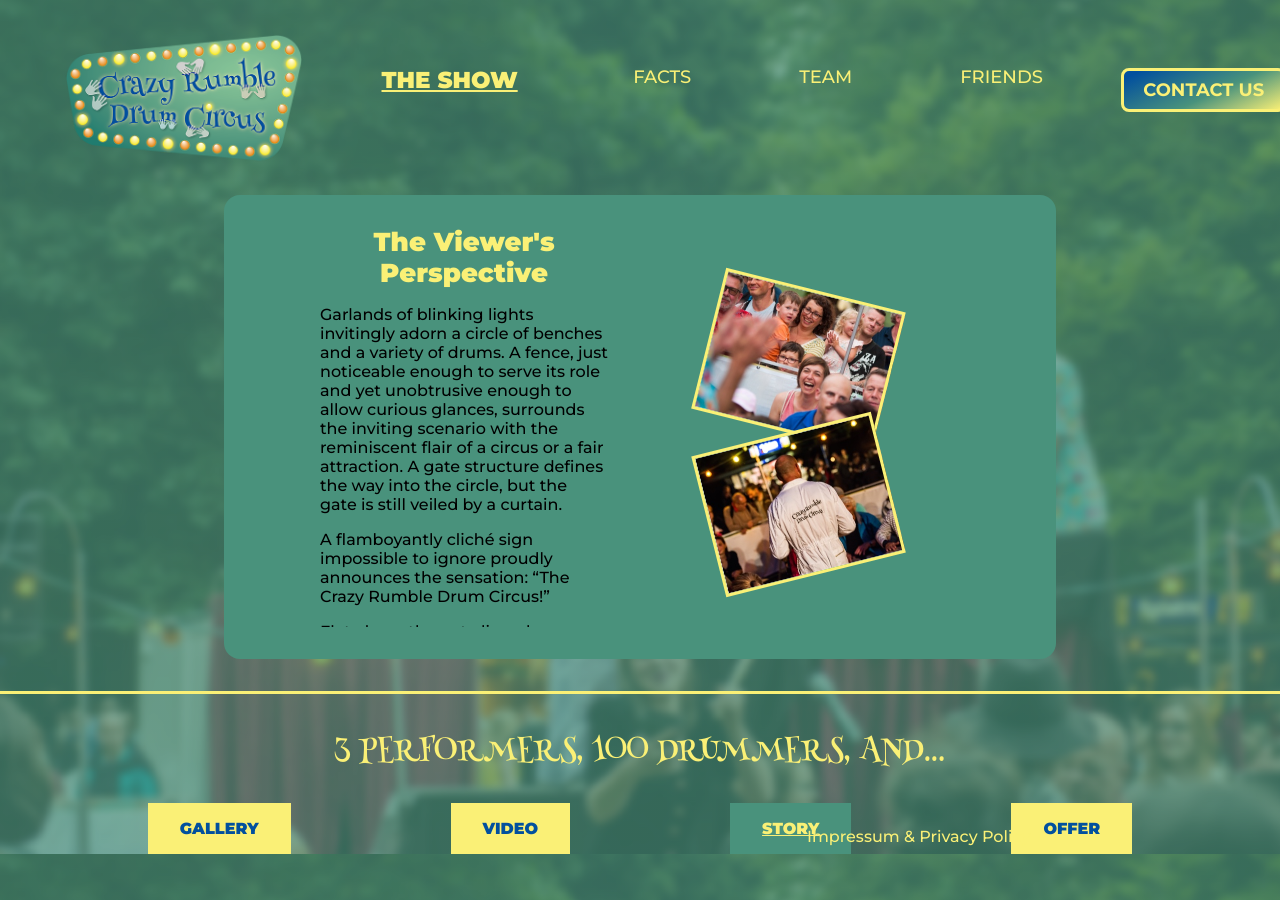
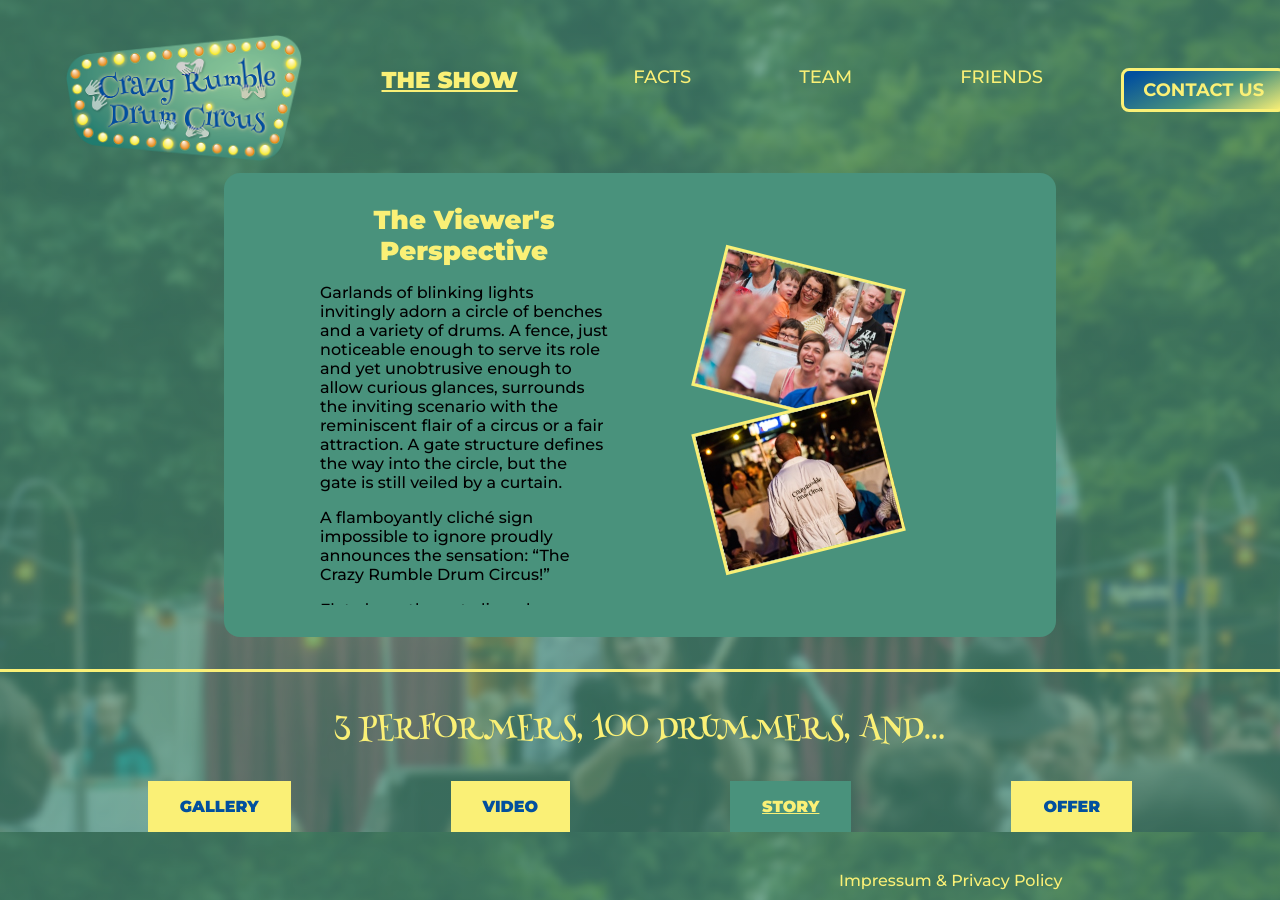
Before and after one commit to matteocarpi/crdc, a Jekyll site: the page built from story.md, in a window 1280 px wide. Built offline with Jekyll 4.4.1, drawn with Linux system fonts in a browser that asks for light colours; nearby versions of some CDN libraries; comment, search, counter and statistics services are not loaded.

Commit message:
footer position repaired

```diff
--- a/_includes/footer.html
+++ b/_includes/footer.html
@@ -1,4 +1,6 @@
+<div class="footer">
 <a class="footer" href={{ "/impressum" | relative_url}}>Impressum & Privacy Policy</a>
+</div>
 <!-- JavaScript -->
 <script src="https://code.jquery.com/jquery-3.3.1.slim.min.js" integrity="sha384-q8i/X+965DzO0rT7abK41JStQIAqVgRVzpbzo5smXKp4YfRvH+8abtTE1Pi6jizo" crossorigin="anonymous"></script>
 <script src="https://cdnjs.cloudflare.com/ajax/libs/popper.js/1.14.3/umd/popper.min.js" integrity="sha384-ZMP7rVo3mIykV+2+9J3UJ46jBk0WLaUAdn689aCwoqbBJiSnjAK/l8WvCWPIPm49" crossorigin="anonymous"></script>
--- a/_layouts/home.html
+++ b/_layouts/home.html
@@ -25,7 +25,6 @@
           <h1 class="keyword">SHOW</h1>
         </div>
 </div>
-    {% include footer.html %}
-
+  {% include footer.html %}
   </body>
 </html>
--- a/_sass/story.scss
+++ b/_sass/story.scss
@@ -1,7 +1,7 @@
 .story-wrap {
   width: 65%;
   height: min-content;
-  margin: 2rem auto;
+  margin: 0.6rem auto 2rem auto;
   padding: 2rem 4rem;
   background-color: $green;
   border-radius: 1rem;
--- a/_sass/universal.scss
+++ b/_sass/universal.scss
@@ -91,17 +91,11 @@
  white-space: nowrap;
 }
 a.footer {
-  position: absolute;
-  bottom: 0;
-  right: 17%;
-  display: block;
-  text-align: right;
-  align-self: bottom;
-  margin-right: 2rem;
-  padding-bottom: 0.5rem;
+position: absolute;
+right: 17%;
+bottom: -7%;
 }
 a.footer:hover {
-
   color: $yellow !important;
 }
 .logo-small {
```
